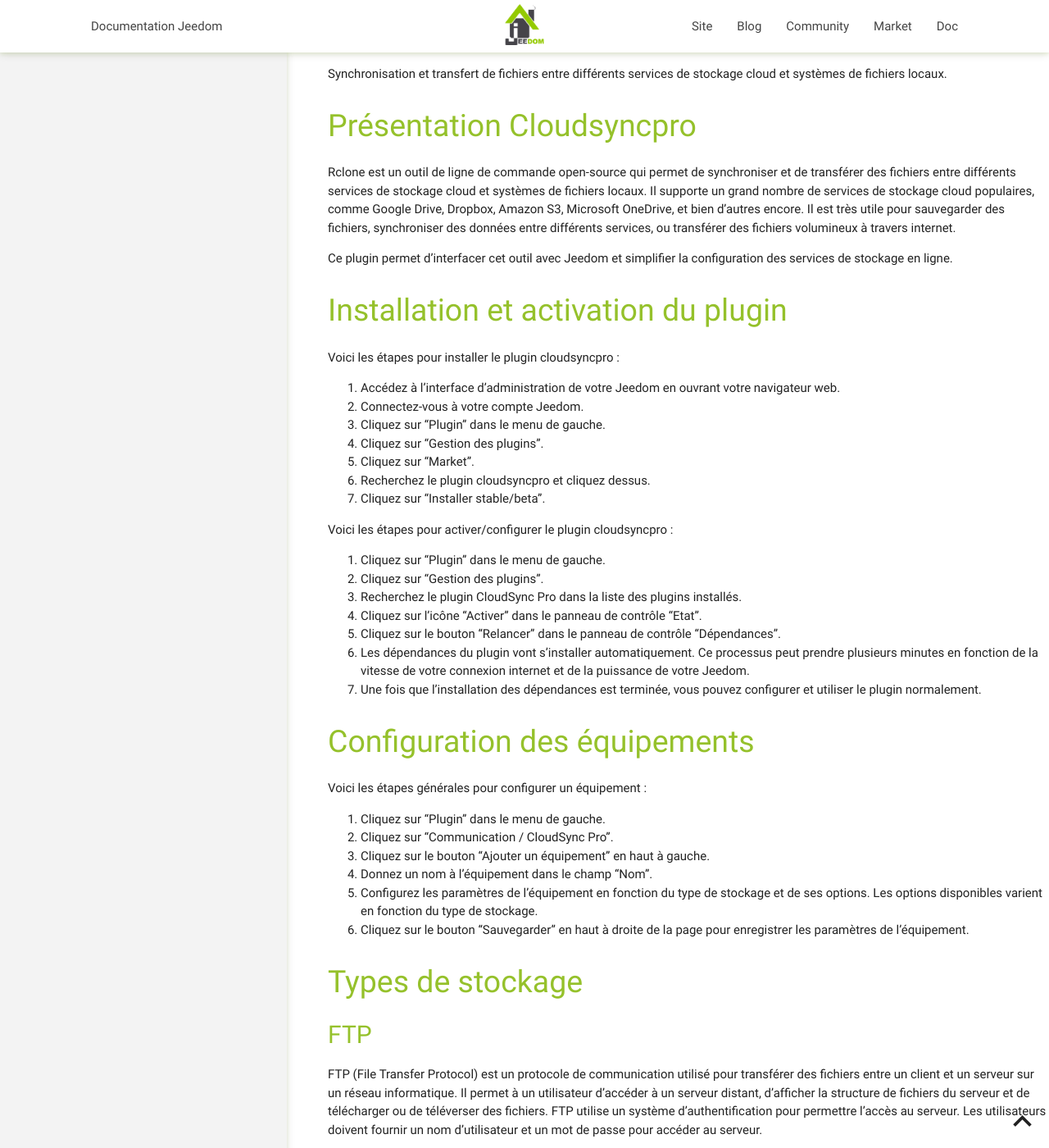
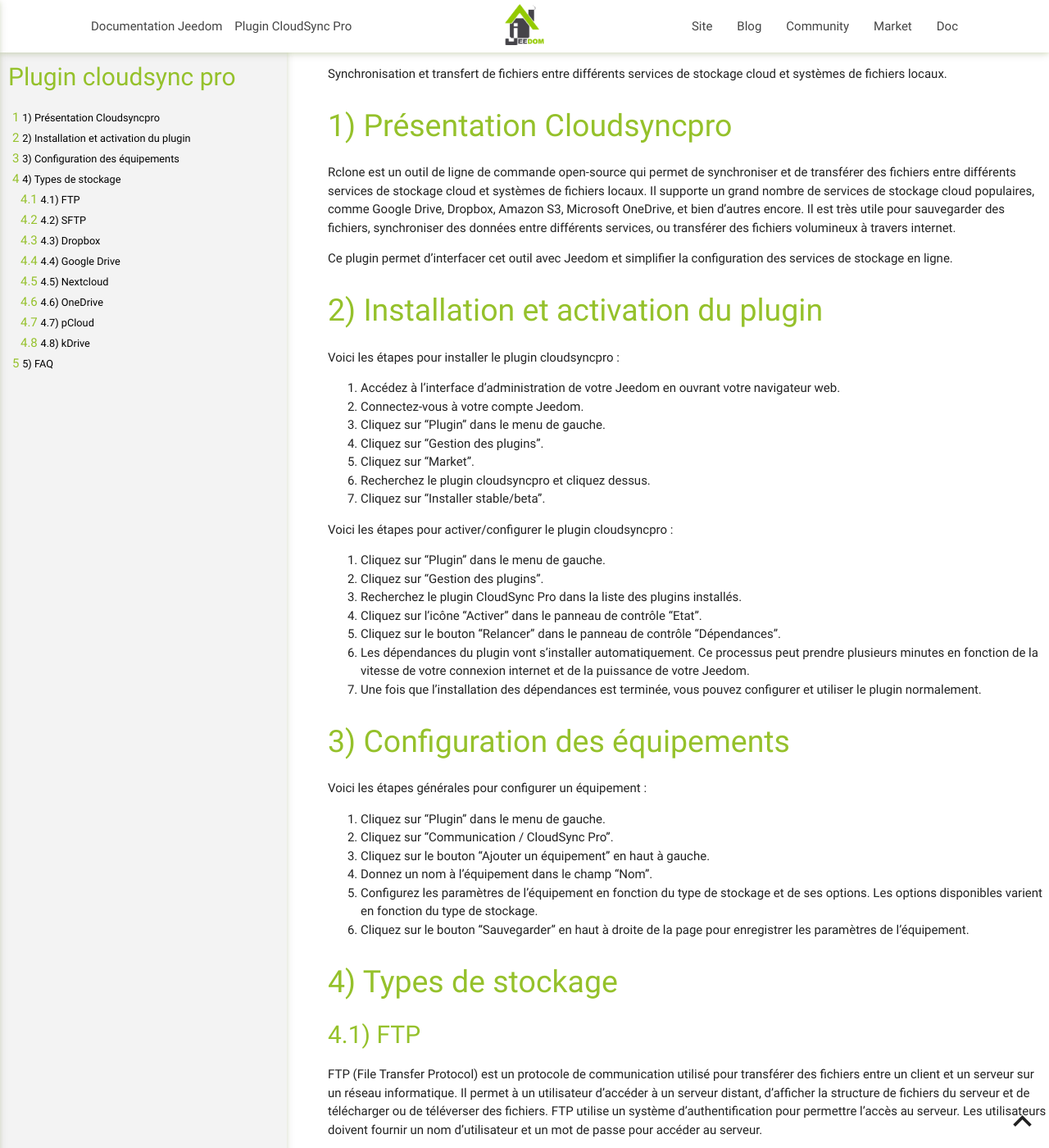
Before and after one commit to thanaus/jeedom_docs, a Jekyll site: the page built from plugins/cloudsyncpro/fr_FR/index.md, in a window 1280 px wide and 1400 px high. Shown: the whole window at 82% size. Built offline with Jekyll 4.4.1, drawn with Linux system fonts in a browser that asks for light colours; our own code applies the rules of GitHub Pages for plain Markdown files; some of the changed text lies outside the part shown.

Commit message:
Update index.md

```diff
--- a/plugins/cloudsyncpro/fr_FR/index.md
+++ b/plugins/cloudsyncpro/fr_FR/index.md
@@ -1,3 +1,10 @@
+---
+layout: default
+lang: fr_FR
+title: Plugin CloudSync Pro
+description: Documentation du plugin CloudSync Pro
+---
+
 Synchronisation et transfert de fichiers entre différents services de stockage cloud et systèmes de fichiers locaux.
 
 Présentation Cloudsyncpro
```
